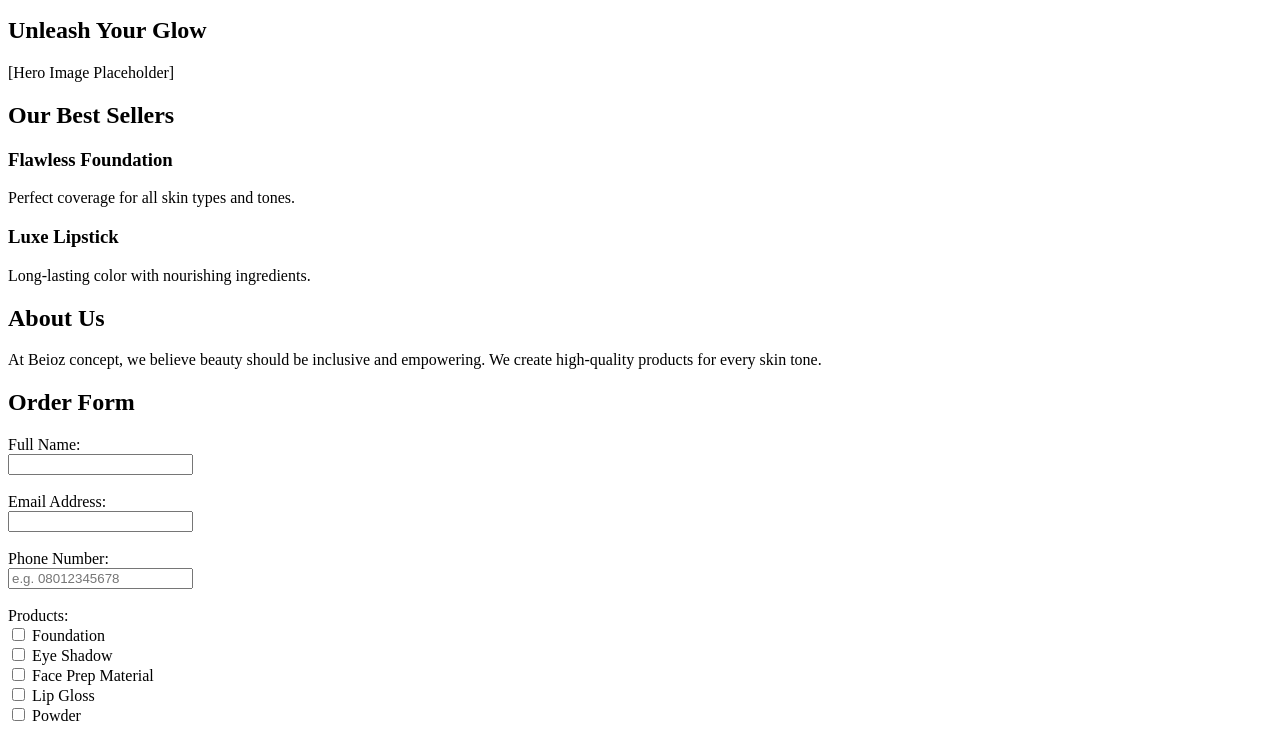
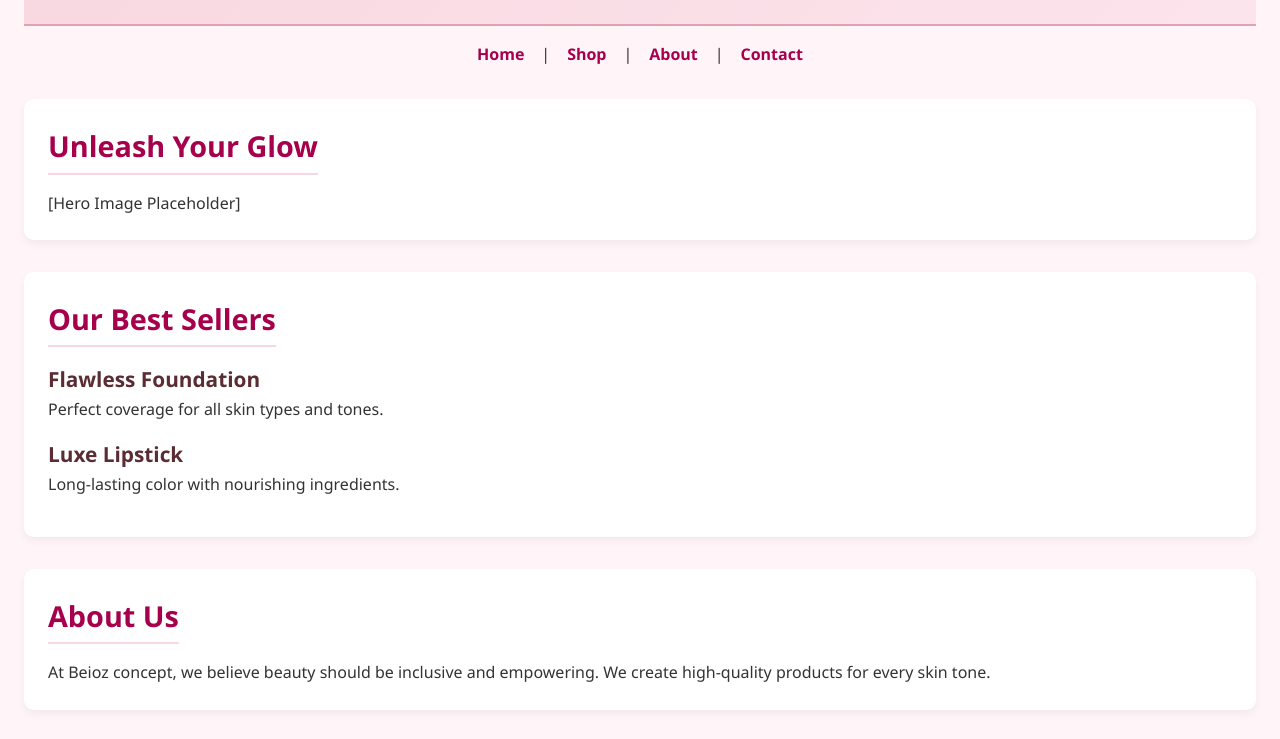
Before and after one commit to IzuuWokoma/IzuuWokoma.github.io, a plain HTML site: page index.html in a window 1280 px wide. Shown: the part 135-874 px from the top of the page. Drawn offline with Linux system fonts and the light colour scheme.

Commit message:
Update index.html

```diff
--- a/index.html
+++ b/index.html
@@ -7,6 +7,7 @@
   <meta name="keywords" content="makeup, beauty, cosmetics, skincare, foundation, lipstick" />
   <meta name="author" content="Your Brand Name" />
   <title>Beioz concept - Beauty for All</title>
+  <link rel="stylesheet" href="makeupstyle.css">
 </head>
 <body>
 
```
